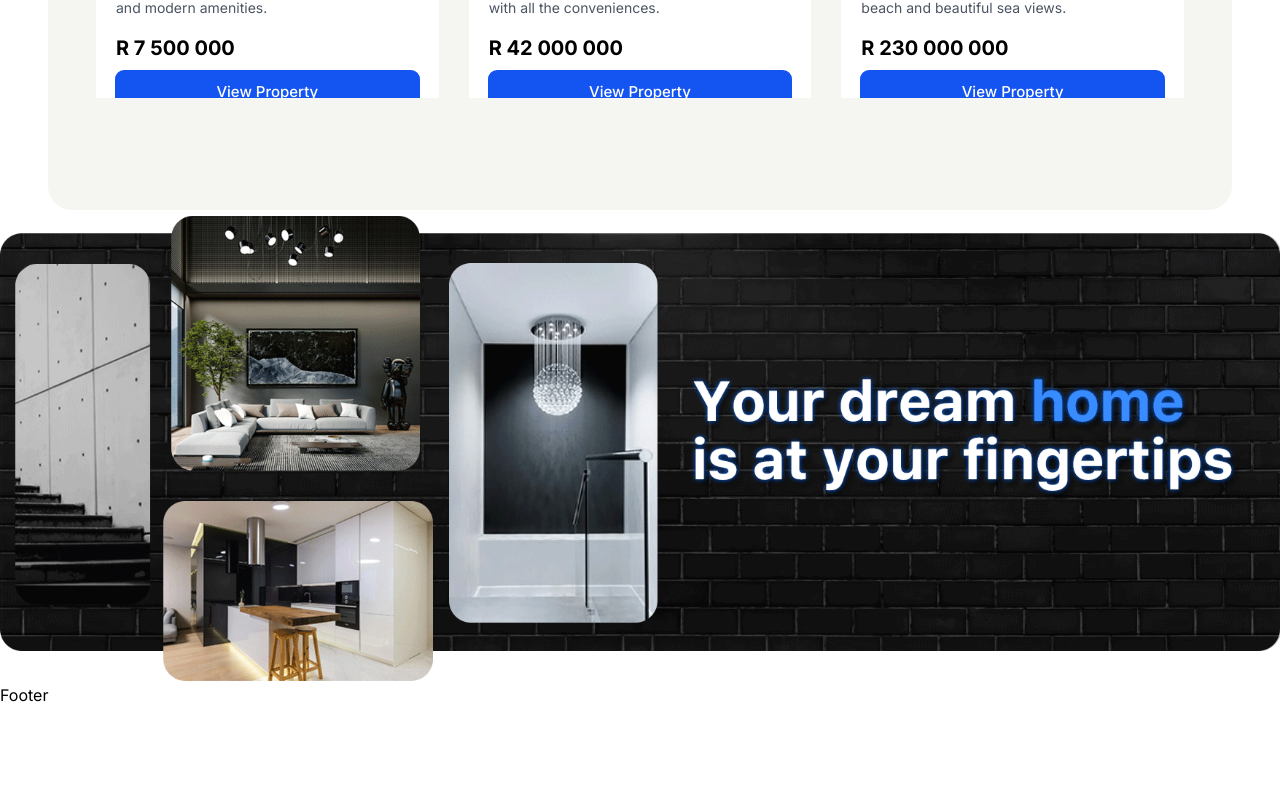
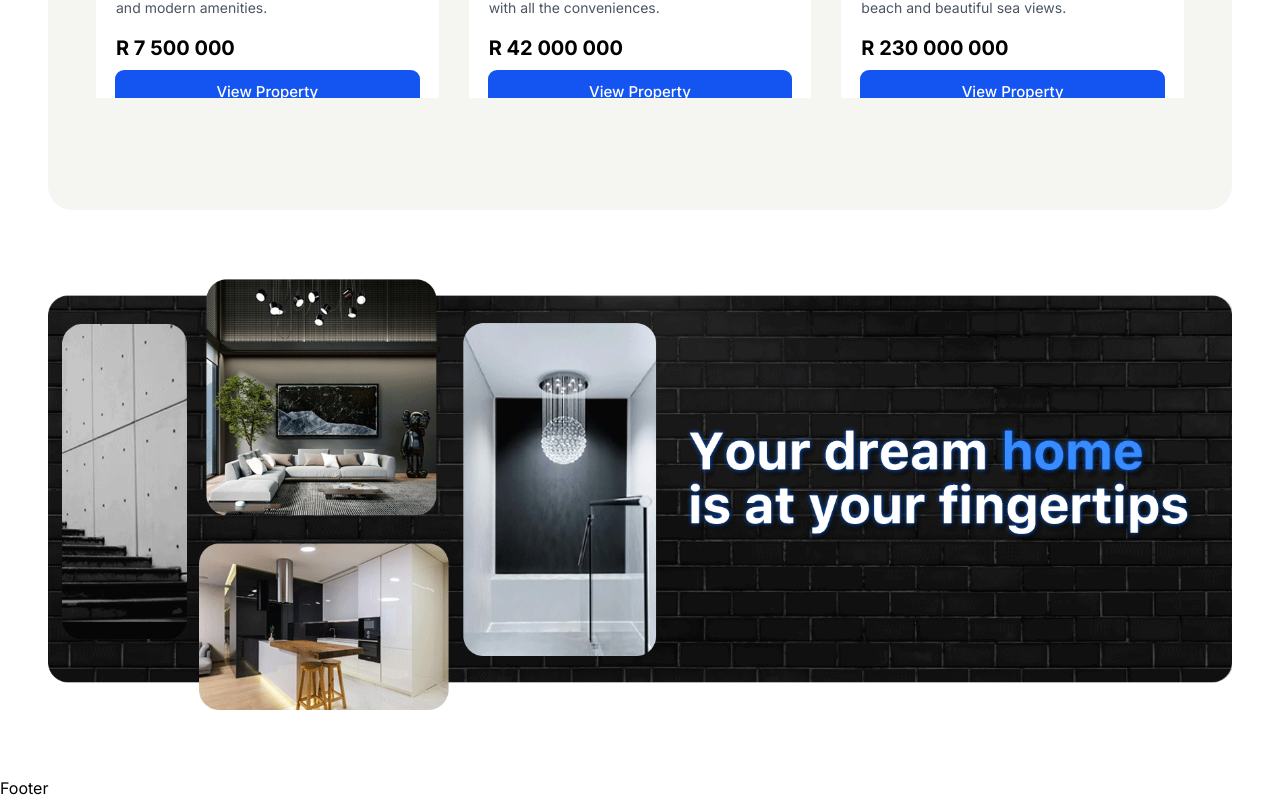
Before and after one commit to kgothatsontsane/homestead, a React (Vite) app in the folder frontend/: page / in a window 1280 px wide. Shown: the part 2231-3031 px from the top of the page. Before the commit the page ends 2938 px from the top, so only its background shows below. Built offline with nearby package versions, Linux system fonts and the light colour scheme; a web font is replaced by a local one.

Commit message:
Update Home component: enhance image alt text and adjust container styling

```diff
--- a/frontend/src/pages/Home.jsx
+++ b/frontend/src/pages/Home.jsx
@@ -10,9 +10,10 @@ const Home = () => {
         <Hero/>
         <About/>
         <Properties/>
-        <div>
-            <img src={featuredImg} alt='' />
+        <div className='max-padd-container py-16 overflow-x-hidden '>
+            <img src={featuredImg} alt='Click to view listings' />
         </div>
+
     </main>
   )
 }
```
